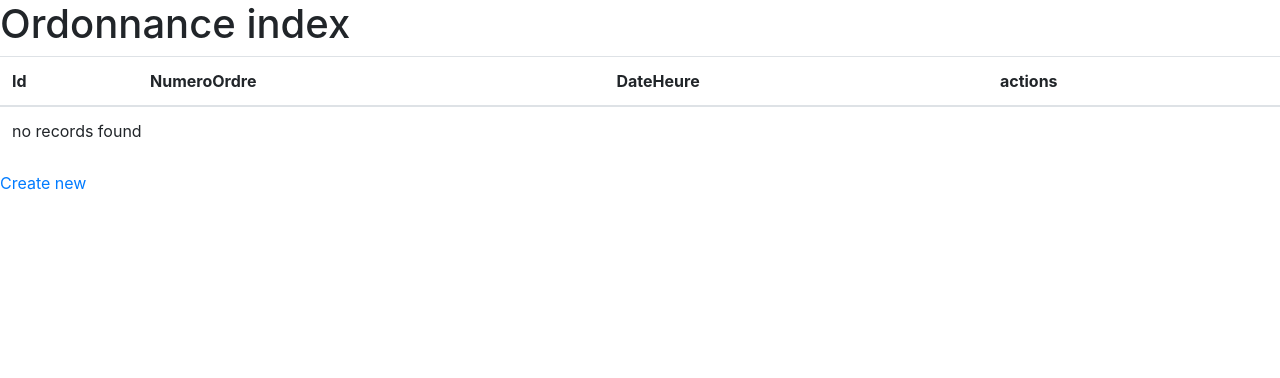
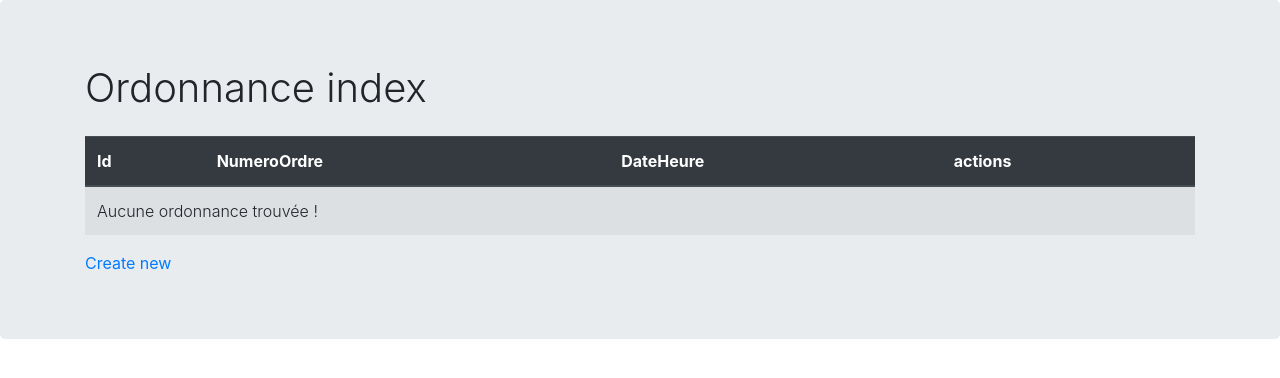
Before and after one commit to Wolf-Nathan/symfony-test, a Symfony app: template templates/ordonnance/index.html.twig in a window 1280 px wide. Shown: the top 378 px of the page. Run offline with Twig, Linux system fonts and the light colour scheme; the template is opened without the code that fills it, so the values that code supplies are empty; some libraries are stand-ins or nearby versions.

Commit message:
Make ordonnance index style

```diff
--- a/templates/consultation/index.html.twig
+++ b/templates/consultation/index.html.twig
@@ -7,8 +7,8 @@
         <div class="container">
             <h1 class="font-weight-light mb-4">Consultation index</h1>
 
-            <table class="thead-dark">
-                <thead>
+            <table class="table table-striped">
+                <thead class="thead-dark">
                 <tr>
                     <th scope="col">Id</th>
                     <th scope="col">DateHeure</th>
--- a/templates/medecin/index.html.twig
+++ b/templates/medecin/index.html.twig
@@ -31,7 +31,7 @@
                     </tr>
                 {% else %}
                     <tr>
-                        <td colspan="5" class="font-weight-light">no records found</td>
+                        <td colspan="5" class="font-weight-light">Aucun médecin trouvé !</td>
                     </tr>
                 {% endfor %}
                 </tbody>
--- a/templates/ordonnance/index.html.twig
+++ b/templates/ordonnance/index.html.twig
@@ -3,15 +3,17 @@
 {% block title %}Ordonnance index{% endblock %}
 
 {% block body %}
-    <h1>Ordonnance index</h1>
+    <div class="jumbotron">
+        <div class="container">
+            <h1 class="font-weight-light mb-4">Ordonnance index</h1>
 
-    <table class="table">
-        <thead>
+            <table class="table table-striped">
+                <thead class="thead-dark">
                 <tr>
-                <th>Id</th>
-                <th>NumeroOrdre</th>
-                <th>DateHeure</th>
-                <th>actions</th>
+                    <th scope="col">Id</th>
+                    <th scope="col">NumeroOrdre</th>
+                    <th scope="col">DateHeure</th>
+                    <th scope="col">actions</th>
                 </tr>
                 </thead>
                 <tbody>
@@ -27,11 +29,13 @@
                     </tr>
                 {% else %}
                     <tr>
-                <td colspan="4">no records found</td>
+                        <td colspan="4" class="font-weight-light">Aucune ordonnance trouvée !</td>
                     </tr>
                 {% endfor %}
                 </tbody>
             </table>
 
             <a href="{{ path('ordonnance_new') }}">Create new</a>
+        </div>
+    </div>
 {% endblock %}
```
Lines whose indentation alone changed are shown as unchanged.
